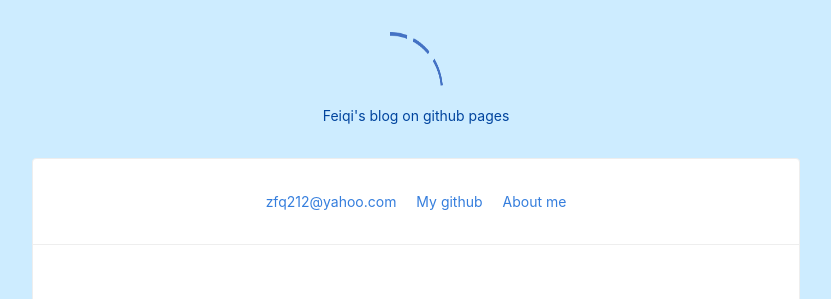
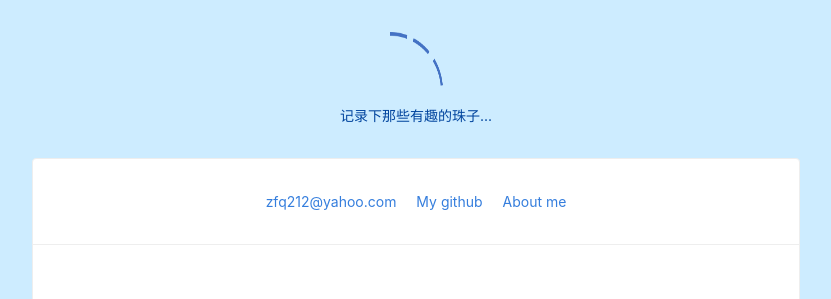
Before and after one commit to zfq212git/zfq212git.github.io, a Jekyll site: the page built from index.html, in a window 1280 px wide. Shown: the top 299 px of the page, without its empty margins (224-1055 px from the left). Built offline with Jekyll 4.4.1, drawn with Linux system fonts in a browser that asks for light colours; nearby versions of some CDN libraries.

Commit message:
Update _config.yml

```diff
--- a/_config.yml
+++ b/_config.yml
@@ -1,5 +1,5 @@
 # ----------- CONFIGURABLE START -----------
-title:            "Feiqi's blog on github pages"
+title:            "记录下那些有趣的珠子..."
 description:      "Write something!"
 url:
 signoff:          "FZ" # Your name
```
